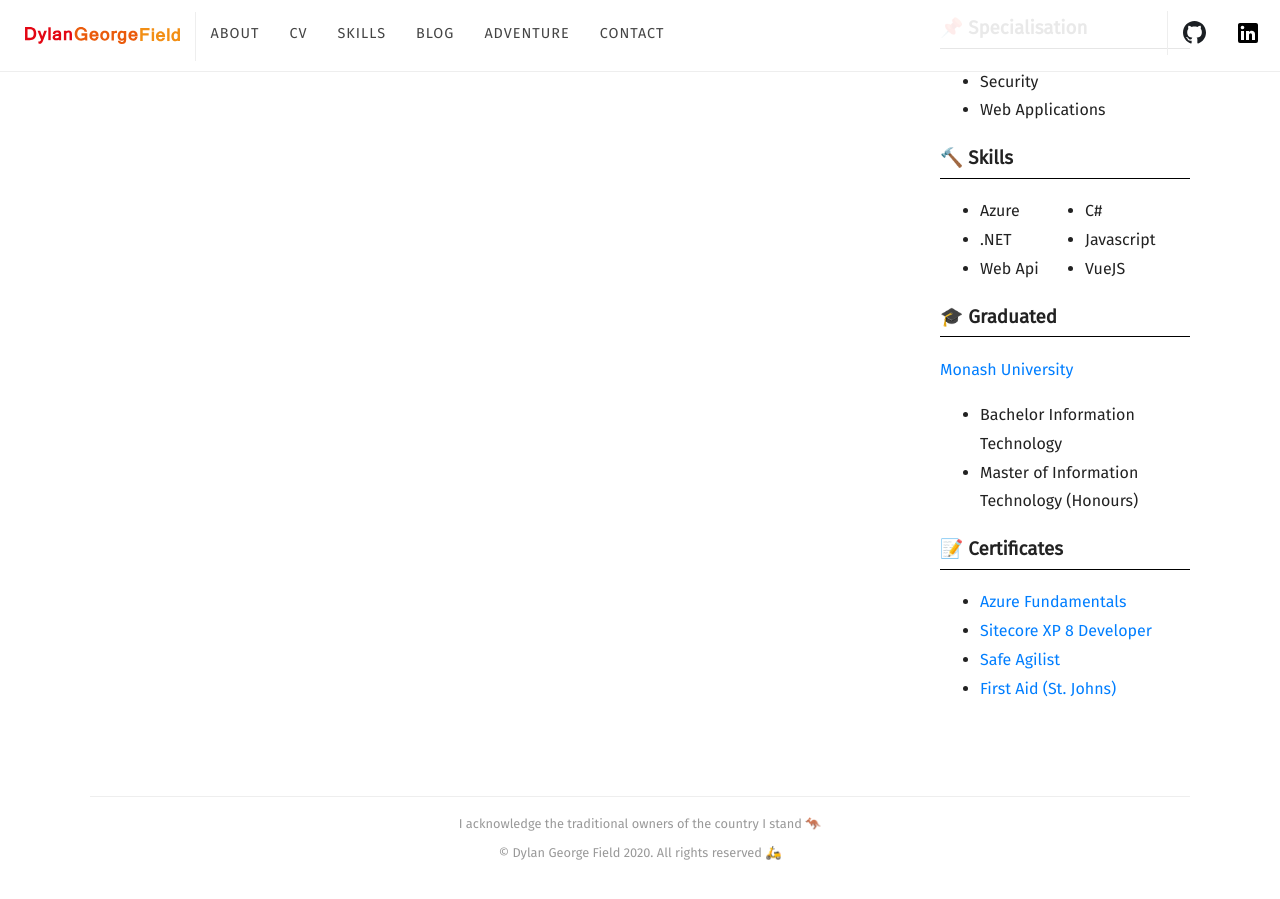
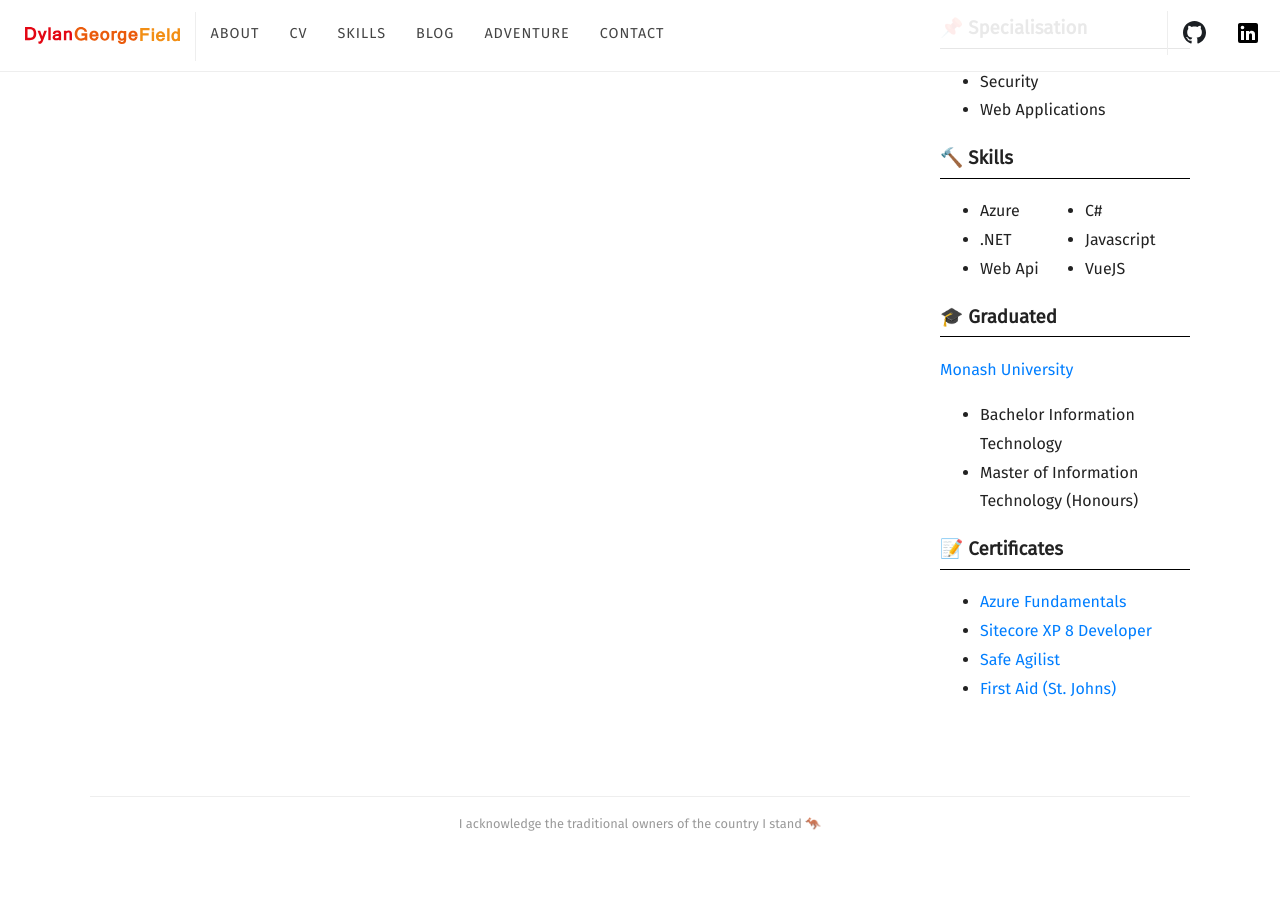
Before and after one commit to Dylan-George-Field/software.georgefield.com.au, a Jekyll site: the page built from contact-success.html, in a window 1280 px wide and 900 px high, scrolled down 523 px. Built offline with Jekyll 4.4.1, drawn with Linux system fonts in a browser that asks for light colours; some web fonts are replaced; after the commit the page ends 1394 px from its top, so only the background shows below that.

Commit message:
Remove 'rights reserved' at footer

```diff
--- a/_layouts/default.html
+++ b/_layouts/default.html
@@ -39,8 +39,7 @@
 			<div class="container">
 				<hr>
 				<p>
-					I acknowledge the traditional owners of the country I stand 🦘</br>
-					&copy; {{ site.title }} {{ site.time | date: "%Y" }}. All rights reserved 🛵
+					I acknowledge the traditional owners of the country I stand 🦘
 				</p>
 			</div>
 		</footer>
```
